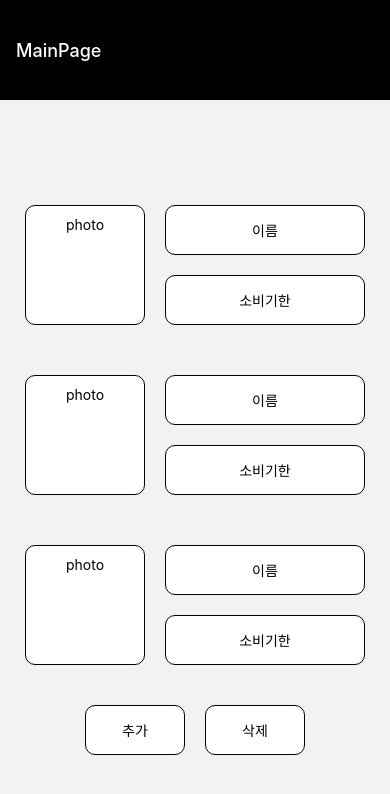
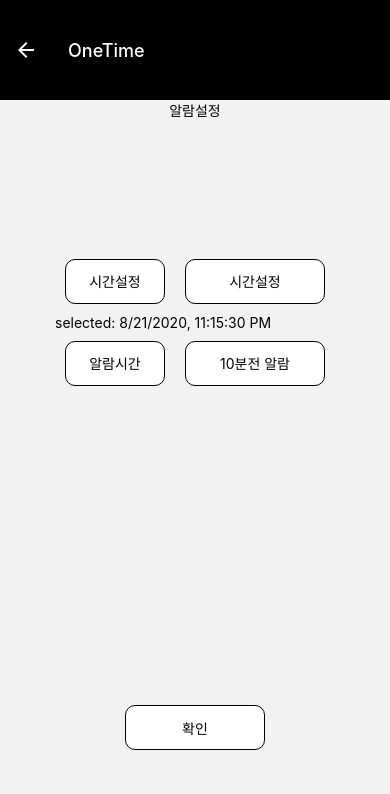
Before and after one commit to ihoek/App-PillBell, a React Native app: screen /OneTime in a window 390 px wide. Shown: the top 794 px of the page. Built offline with nearby package versions, Linux system fonts and the light colour scheme.

Commit message:
eleven commit

```diff
--- a/App.js
+++ b/App.js
@@ -1,6 +1,4 @@
 import React from 'react'
-//import MainPage from './pages/main_page';
-//import ContentPage from './pages/content_page'
 import { StatusBar } from 'expo-status-bar'
 
 import { NavigationContainer } from '@react-navigation/native'
@@ -23,6 +21,3 @@ export default function App() {
     </ImageProvider>
   );
 }
-
-//return (<MainPage/>)
-//return (<ContentPage/>)
--- a/app.json
+++ b/app.json
@@ -31,6 +31,12 @@
           "microphonePermission": "Allow $(PRODUCT_NAME) to access your microphone",
           "recordAudioAndroid": true
         }
+      ],
+      [
+        "expo-image-picker",
+        {
+          "photosPermission": "The app accesses your photos to let you share them with your friends."
+        }
       ]
     ]
   }
--- a/navigation/StackNavigator.js
+++ b/navigation/StackNavigator.js
@@ -4,7 +4,7 @@ import MainPage from '../pages/main_page';
 import ContentPageOne from '../pages/content_page_one';
 import ContentPageTwo from '../pages/content_page_two';
 import ContentPageThree from '../pages/content_page_three';
-
+import OneTime from '../pages/one_time_page';
 
 const Stack = createStackNavigator();
 
@@ -25,9 +25,13 @@ const StackNavigator = () =>{
         >
 
             <Stack.Screen name="MainPage" component={MainPage}/>
+
             <Stack.Screen name="ContentPageOne" component={ContentPageOne}/>
             <Stack.Screen name="ContentPageTwo" component={ContentPageTwo}/>
             <Stack.Screen name="ContentPageThree" component={ContentPageThree}/>
+
+            <Stack.Screen name="OneTime" component={OneTime}/>
+
         </Stack.Navigator>
     )
 }
--- a/package.json
+++ b/package.json
@@ -9,11 +9,13 @@
     "web": "expo start --web"
   },
   "dependencies": {
-    "@react-native-async-storage/async-storage": "^2.0.0",
+    "@react-native-community/datetimepicker": "8.0.1",
     "@react-navigation/native": "^6.1.18",
     "@react-navigation/stack": "^6.4.1",
-    "expo": "^51.0.34",
+    "expo": "^51.0.36",
     "expo-camera": "^15.0.16",
+    "expo-image-picker": "~15.0.7",
+    "expo-radio-button": "^1.0.8",
     "expo-status-bar": "~1.12.1",
     "react": "18.2.0",
     "react-native": "0.74.5",
--- a/pages/content_page_one.js
+++ b/pages/content_page_one.js
@@ -1,9 +1,10 @@
-import { StatusBar } from 'expo-status-bar';
 import React, {useState, useEffect, useContext  } from 'react';
 import { StyleSheet, Text, View, TouchableOpacity, Modal, TextInput, Button, Image} from 'react-native';
 import { CameraView, CameraType, useCameraPermissions } from 'expo-camera';
 import { ImageContext } from './ImageContext'; // 이미지 관리 컨텍스트
 import { ProductContext } from './ProductContext'; // 제품 정보 관리 컨텍스트
+import * as ImagePicker from 'expo-image-picker';// 갤러리 사진 선택
+import RadioButtonGroup, { RadioButtonItem } from "expo-radio-button"; //radio_button
 
 export default function ContentPageOne({navigation}) {
     // 모달 상태 변수
@@ -30,6 +31,9 @@ export default function ContentPageOne({navigation}) {
     const [PrebuttonText, setPreButtonText] = useState(warning || "내용");
     const [CheckbuttonText, setCheckButtonText] = useState(consumed || "내용");
 
+    //radio button
+    const [radioValue, setRadioValue] = useState('No');
+
     //camera
     const [facing, setFacing] = useState(CameraType);
     const [permission, requestPermission] = useCameraPermissions();
@@ -37,6 +41,7 @@ export default function ContentPageOne({navigation}) {
 
     // 사진 저장을 위한 상태 변수
     const { photoUri, setPhotoUri } = useContext(ImageContext);
+
 
     useEffect(() => {
       setProductInfo({ name: Nametext, expirationDate: Datetext, warning: Pretext, consumed: Checktext });
@@ -82,6 +87,26 @@ export default function ContentPageOne({navigation}) {
 
     }
 
+    //갤러리
+    const gallery = async () => {
+      console.log('갤러리 버튼 실행');
+      // No permissions request is necessary for launching the image library
+      let result = await ImagePicker.launchImageLibraryAsync({
+        mediaTypes: ImagePicker.MediaTypeOptions.All,
+        allowsEditing: true,
+        aspect: [4, 3],
+        quality: 1,
+      });
+
+      console.log(result);
+
+      if (!result.canceled) {
+        // 선택한 이미지의 URI를 photoUri에 저장
+        setPhotoUri(result.assets[0].uri);
+        setCameraModalupVisible(false);
+      }
+    };
+
     // 이름 모달 열기
     const namemodalup = () => {
         console.log('namemodalup');
@@ -111,20 +136,32 @@ export default function ContentPageOne({navigation}) {
       console.log('cameramodal');
       setCameraModalupVisible(true);
     };
+
     // 모달 닫기 및 버튼 텍스트 업데이트
     const closemodal = () => {
         console.log('close modal');
 
+        // 섭취 여부에 따른 텍스트 설정
+        if (radioValue === 'before') {
+          setCheckButtonText('약을 섭취 하지 않음');
+          onChangeCheckText('약을 섭취 하지 않음');
+        } else if (radioValue === 'after') {
+            setCheckButtonText('약을 섭취 함');
+            onChangeCheckText('약을 섭취 함');
+        }
+
+        //텍스트 저장
         setNameButtonText(Nametext);
         setDateButtonText(Datetext);
         setPreButtonText(Pretext);
-        setCheckButtonText(Checktext);
+
 
         setnamemodalupVisible(false);
         setDateModalupVisible(false);
         setPreModalupVisible(false);
         setCheckModalupVisible(false);
         setCameraModalupVisible(false);
+
     };
 
     //확인 버튼
@@ -138,6 +175,7 @@ export default function ContentPageOne({navigation}) {
             photoUri: photoUri,
             name: Nametext,
             data: Datetext,
+            check : Checktext
         });
     };
 
@@ -206,7 +244,13 @@ export default function ContentPageOne({navigation}) {
             <View style={styles.centeredView}>
             <View style={styles.modalView}>
                 <Text>섭취여부</Text>
-                <TextInput style={styles.textfieldinput} onChangeText={onChangeCheckText} value={Checktext} placeholder="섭취여부 입력"/>
+                <View style={styles.RadioViewButton}>
+                  <RadioButtonGroup
+                    selected={radioValue} onSelected={(radioValue) => setRadioValue(radioValue)} radioBackground="black">
+                      <RadioButtonItem value="before" label="섭취 전" />
+                      <RadioButtonItem value="after" label="섭취 후" />
+                    </RadioButtonGroup>
+                </View>
                 <TouchableOpacity style={styles.category_name} onPress={closemodal}><Text>확인</Text></TouchableOpacity>
             </View>
             </View>
@@ -224,9 +268,9 @@ export default function ContentPageOne({navigation}) {
           <View style={styles.CameraModalView}>
             <CameraView style={styles.camera} facing={facing} ref={(ref) => setCameraRef(ref)}></CameraView>
             <View style={styles.CameraModalView_Bottom}>
-              <TouchableOpacity style={styles.Cameramodelbutton}><Text>갤러리</Text></TouchableOpacity>
+              <TouchableOpacity style={styles.Cameramodelbutton} onPress={gallery}><Text>갤러리</Text></TouchableOpacity>
               <TouchableOpacity style={styles.Cameramodelbutton} onPress={toggleCameraFacing}><Text>전환</Text></TouchableOpacity>
-              <TouchableOpacity style={styles.Cameramodelbutton} onPress={takepicture}><Text>확인</Text></TouchableOpacity>
+              <TouchableOpacity style={styles.Cameramodelbutton} onPress={takepicture}><Text>촬영</Text></TouchableOpacity>
               <TouchableOpacity style={styles.Cameramodelbutton} onPress={closemodal}><Text>닫기</Text></TouchableOpacity>
             </View>
           </View>
@@ -263,11 +307,8 @@ export default function ContentPageOne({navigation}) {
         </View>
       </View>
       <View style={styles.footer_container}>
-        <TouchableOpacity style={styles.check_button} onPress={Bodycheck}/*onPress={() => { navigation.navigate('MainPage',{
-          photoUri : photoUri,
-          name : Nametext,
-          data : Datetext
-          }) }}*/><Text>확인</Text></TouchableOpacity>
+      <TouchableOpacity style={styles.check_button} onPress={() => { navigation.navigate('OneTime') }}><Text>알람설정</Text></TouchableOpacity>
+        <TouchableOpacity style={styles.check_button} onPress={Bodycheck}><Text>확인</Text></TouchableOpacity>
       </View>
     </View>
   );
@@ -289,6 +330,7 @@ const styles = StyleSheet.create({
   },
   footer_container : {
     flex:0.2,
+    flexDirection:"row",
     alignItems: 'center',
     justifyContent: 'center',
   },
@@ -337,7 +379,7 @@ const styles = StyleSheet.create({
     alignItems: 'center',
     justifyContent: 'center',
     backgroundColor : "white",
-    width : 200,
+    width : 180,
     height : 50,
     borderColor:'#000',
     borderWidth:1,
@@ -406,9 +448,6 @@ const styles = StyleSheet.create({
     borderRadius:10,
     margin:10,
   },
-  Camerascrenn : {
-
-  },
   camera: {
     flex: 4,
     alignItems: 'center',
@@ -425,4 +464,8 @@ const styles = StyleSheet.create({
     width: '100%',
     height: '100%',
   },
+  RadioViewButton : {
+    margin : 10
+  },
+
 });
--- a/pages/main_page.js
+++ b/pages/main_page.js
@@ -1,15 +1,12 @@
-import { StatusBar } from 'expo-status-bar';
 import React, { useEffect, useState } from 'react';
 import { StyleSheet, Text, View, TouchableOpacity, Image} from 'react-native';
 
 export default function MainPage({navigation,route}) {
-  const { photoUri, name, data} = route.params || {};
+  const { photoUri, name, data, check} = route.params || {};
 
 
   return (
     <View style={styles.container}>
-      <View style={styles.top_container}></View>
-      <View style={styles.body_container}>
         <View style={styles.choicelabel}>
           <TouchableOpacity style={styles.photo_button} onPress={() => { navigation.navigate('ContentPageOne') }}>
             {photoUri ? (<Image source={{ uri: photoUri }} style={styles.photoImage} />) : (<Text>photo</Text>)}
@@ -17,6 +14,7 @@ export default function MainPage({navigation,route}) {
           <View  style={styles.choicecontent}>
             <View style={styles.choicetext}><Text>{name || "이름"}</Text></View>
             <View style={styles.choicetext}><Text>{data || "소비기한"}</Text></View>
+            <View style={styles.choicetext}><Text>{check || "섭취여부"}</Text></View>
           </View>
         </View>
         <View style={styles.choicelabel}>
@@ -24,6 +22,7 @@ export default function MainPage({navigation,route}) {
           <View  style={styles.choicecontent}>
             <View style={styles.choicetext}><Text>이름</Text></View>
             <View style={styles.choicetext}><Text>소비기한</Text></View>
+            <View style={styles.choicetext}><Text>섭취여부</Text></View>
           </View>
         </View>
         <View style={styles.choicelabel}>
@@ -31,18 +30,9 @@ export default function MainPage({navigation,route}) {
           <View  style={styles.choicecontent}>
             <View style={styles.choicetext}><Text>이름</Text></View>
             <View style={styles.choicetext}><Text>소비기한</Text></View>
+            <View style={styles.choicetext}><Text>섭취여부</Text></View>
           </View>
         </View>
-      </View>
-
-
-      <View style={styles.footer_container}>
-        <View style={styles.footer_containerlabel}>
-        <TouchableOpacity style={styles.footer_button}><Text>추가</Text></TouchableOpacity>
-        <TouchableOpacity style={styles.footer_button}><Text>삭제</Text></TouchableOpacity>
-        </View>
-
-      </View>
     </View>
   );
 }
@@ -50,21 +40,8 @@ export default function MainPage({navigation,route}) {
 const styles = StyleSheet.create({
   container: {
     flex: 1,
-    //backgroundColor: '#fff',
-  },
-  top_container: {
-    flex:1,
-    //backgroundColor:"yellow"
-  },
-  body_container: {
-    flex:7,
-    //backgroundColor:"green",
     alignItems: 'center',
     justifyContent: 'center',
-  },
-  footer_container : {
-    flex:2,
-    //backgroundColor:"blue"
   },
   choicelabel : {
     flexDirection:"row",
@@ -74,10 +51,11 @@ const styles = StyleSheet.create({
   },
   photo_button : {
     alignItems: 'center',
+    justifyContent: 'center',
     backgroundColor: "white",
-    padding: 10,
-    width : 120,
-    height : 120,
+    padding: 5,
+    width : 160,
+    height : 160,
     borderColor:'#000',
     borderWidth:1,
     borderRadius:10,
@@ -88,11 +66,11 @@ const styles = StyleSheet.create({
     justifyContent: 'center',
     backgroundColor : "white",
     width : 200,
-    height : 50,
+    height : 45,
     borderColor:'#000',
     borderWidth:1,
     borderRadius:10,
-    margin:10,
+    margin:5,
   },
   footer_containerlabel : {
     flexDirection:"row",
--- /dev/null
+++ b/pages/one_time_page.js
@@ -0,0 +1,113 @@
+import React, { useEffect, useState } from 'react';
+import { StyleSheet, Text, View, TouchableOpacity} from 'react-native';
+import DateTimePicker from '@react-native-community/datetimepicker';
+
+export default function OneTime({navigation,route}) {
+    const [date, setDate] = useState(new Date(1598051730000));
+    const [mode, setMode] = useState('date');
+    const [show, setShow] = useState(false);
+
+    const onChange = (event, selectedDate) => {
+        const currentDate = selectedDate;
+        setShow(false);
+        setDate(currentDate);
+    };
+
+    const showMode = (currentMode) => {
+        setShow(true);
+        setMode(currentMode);
+    };
+
+    const showDatepicker = () => {
+        showMode('date');
+    };
+
+    const showTimepicker = () => {
+        showMode('time');
+    };
+
+    return (
+        <View style={styles.container}>
+            <View style={styles.containertop}>
+                <Text>알람설정</Text>
+            </View>
+
+            <View style={styles.containerbody}>
+                <View style={styles.timemodalbody}>
+                    <View style={styles.time_alertmodal}><Text>시간설정</Text></View>
+                    <TouchableOpacity style={styles.time_alertmodal_content} onPress={showTimepicker}><Text>시간설정</Text></TouchableOpacity>
+
+                </View>
+                    <Text>selected: {date.toLocaleString()}</Text>
+                            {show && (
+                                <DateTimePicker
+                                testID="dateTimePicker"
+                                value={date}
+                                mode={mode}
+                                is24Hour={true}
+                                onChange={onChange}
+                                />
+                            )}
+                <View style={styles.timemodalbody}>
+                    <View style={styles.time_alertmodal}><Text>알람시간</Text></View>
+                    <TouchableOpacity style={styles.time_alertmodal_content}><Text>10분전 알람</Text></TouchableOpacity>
+                </View>
+
+            </View>
+
+            <View style={styles.containerbottom}>
+            <TouchableOpacity style={styles.time_alertmodal_content} onPress={() => { navigation.navigate('ContentPageOne') }} ><Text>확인</Text></TouchableOpacity>
+            </View>
+
+
+        </View>
+  );
+}
+
+const styles = StyleSheet.create({
+  container: {
+    flex: 1,
+    alignItems: 'center',
+    justifyContent: 'center',
+  },
+  containertop : {
+    flex : 1
+  },
+  containerbody : {
+    flex : 3
+  },
+  containerbottom : {
+    flex : 1
+  },
+  time_alertmodal : {
+    alignItems: 'center',
+    justifyContent: 'center',
+    backgroundColor: "white",
+    padding: 10,
+    width : 100,
+    height : 45,
+    borderColor:'#000',
+    borderWidth:1,
+    borderRadius:10,
+    margin:10,
+  },
+  timemodalbody : {
+    flexDirection:"row",
+    alignItems: 'center',
+    justifyContent: 'center',
+  },
+  time_alertmodal_content: {
+    alignItems: 'center',
+    justifyContent: 'center',
+    backgroundColor: "white",
+    padding: 10,
+    width : 140,
+    height : 45,
+    borderColor:'#000',
+    borderWidth:1,
+    borderRadius:10,
+    margin:10,
+  }
+
+
+});
```
Also changed, not shown: 2 other files (tests, documents, lock files or other folders).
